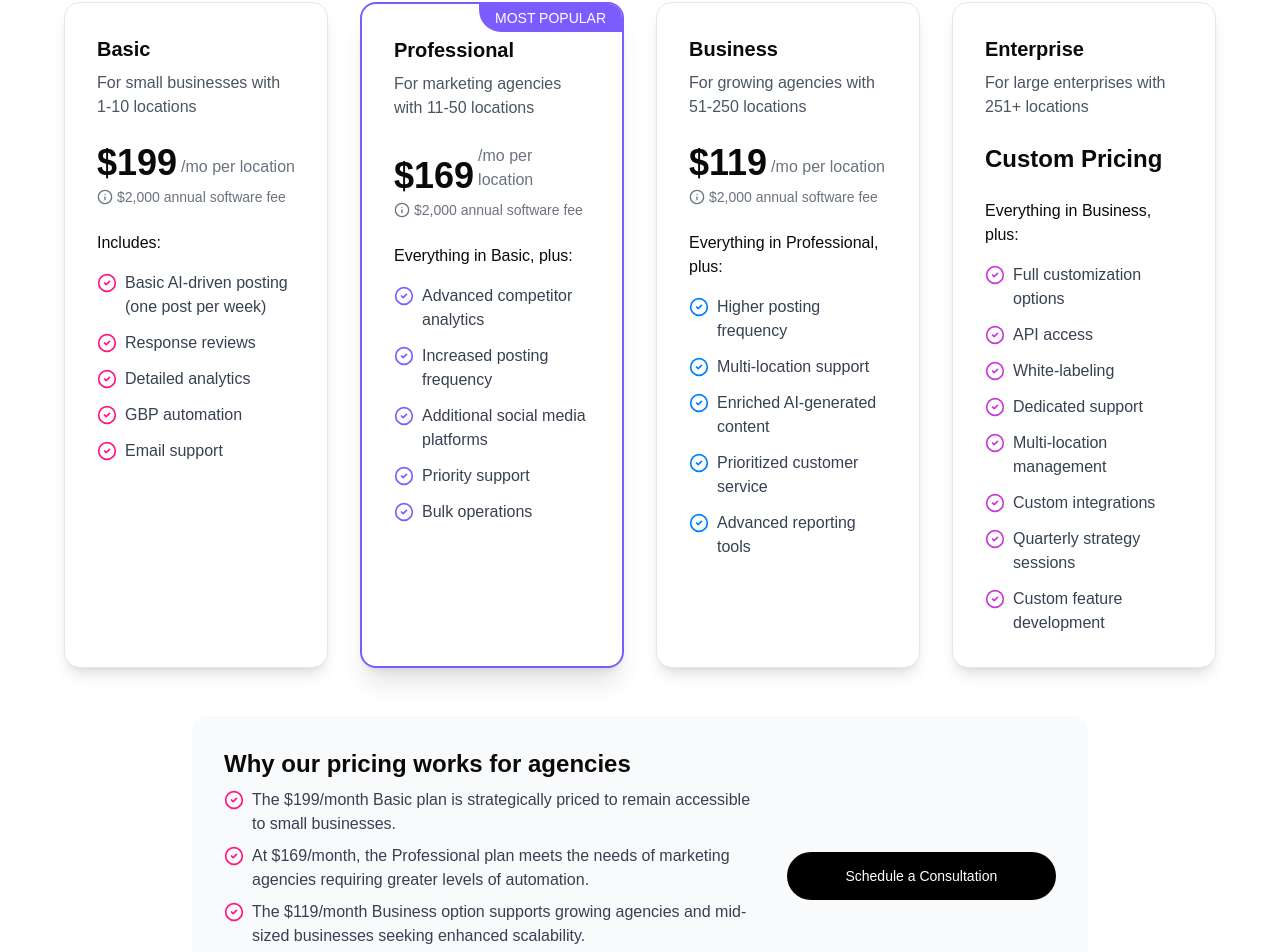
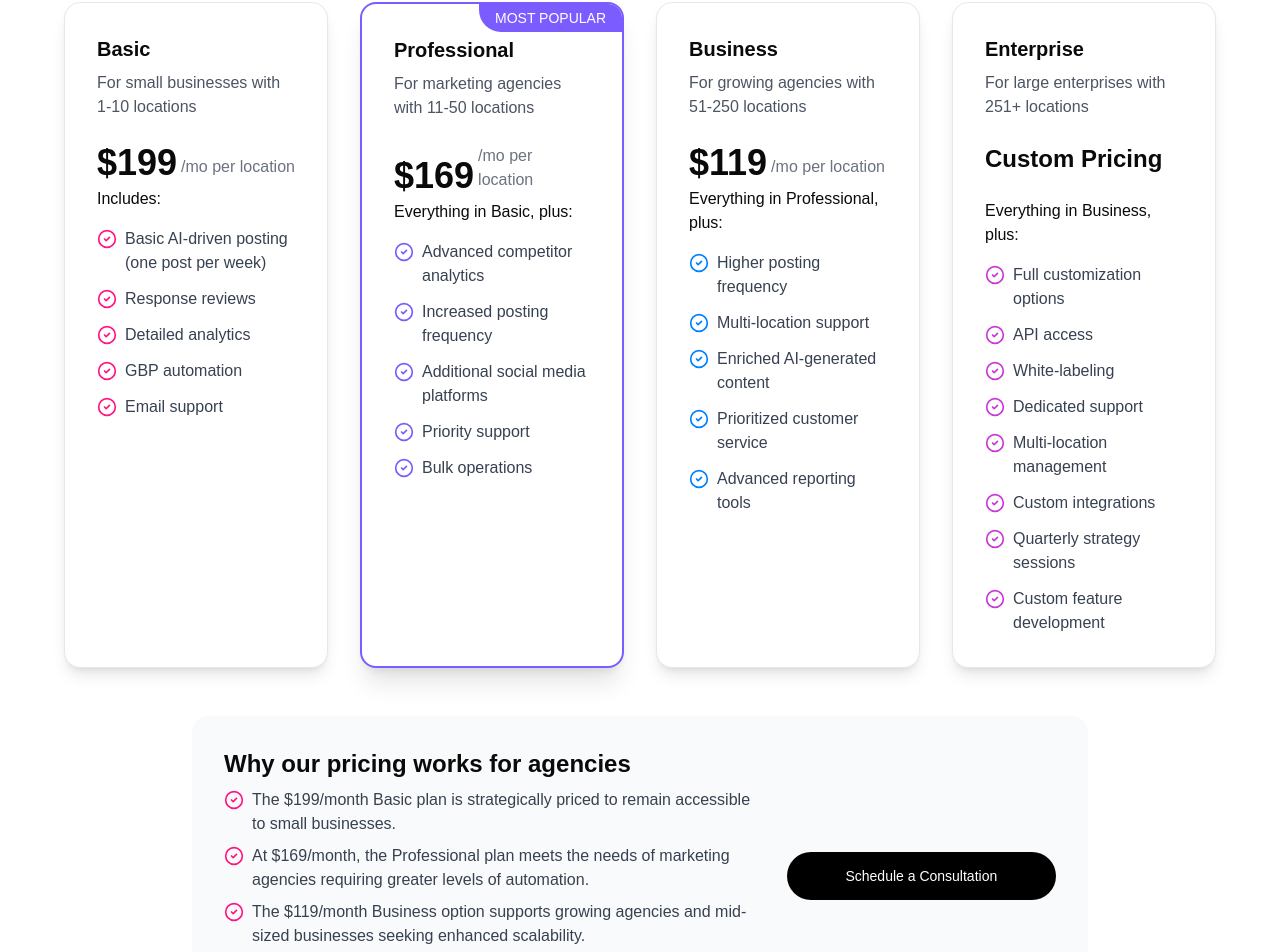
Before and after one commit to pmb2/socialG-website, a Next.js app: page / in a window 1280 px wide. Shown: the part 4517-5469 px from the top of the page. Built offline with nearby package versions, Linux system fonts and the light colour scheme.

Commit message:
removed $2000/yr service fee's

```diff
--- a/app/page.tsx
+++ b/app/page.tsx
@@ -796,10 +796,6 @@ export default function Page() {
                     <span className="text-4xl font-bold">$199</span>
                     <span className="text-gray-500 mb-1">/mo per location</span>
                   </div>
-                  <div className="flex items-center gap-1 mb-6 text-sm text-gray-500">
-                    <Info className="w-4 h-4 flex-shrink-0" />
-                    <span>$2,000 annual software fee</span>
-                  </div>
 
                   <div className="space-y-4">
                     <p className="font-medium">Includes:</p>
@@ -833,10 +829,6 @@ export default function Page() {
                     <span className="text-4xl font-bold">$169</span>
                     <span className="text-gray-500 mb-1">/mo per location</span>
                   </div>
-                  <div className="flex items-center gap-1 mb-6 text-sm text-gray-500">
-                    <Info className="w-4 h-4" />
-                    <span>$2,000 annual software fee</span>
-                  </div>
 
                   <div className="space-y-4">
                     <p className="font-medium">Everything in Basic, plus:</p>
@@ -866,10 +858,6 @@ export default function Page() {
                   <div className="flex items-end gap-1 mb-1">
                     <span className="text-4xl font-bold">$119</span>
                     <span className="text-gray-500 mb-1">/mo per location</span>
-                  </div>
-                  <div className="flex items-center gap-1 mb-6 text-sm text-gray-500">
-                    <Info className="w-4 h-4" />
-                    <span>$2,000 annual software fee</span>
                   </div>
 
                   <div className="space-y-4">
```
